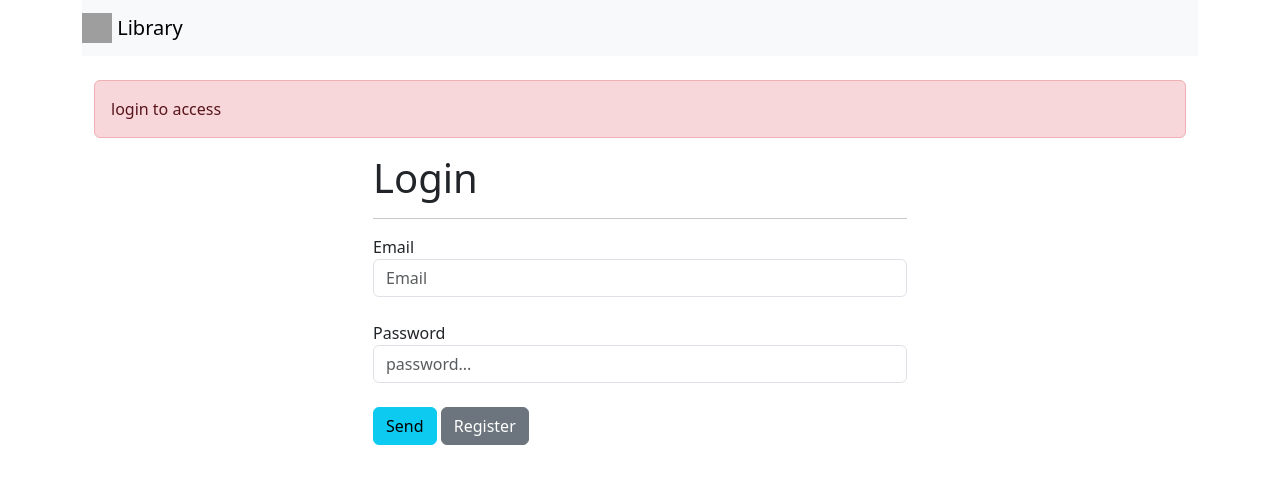
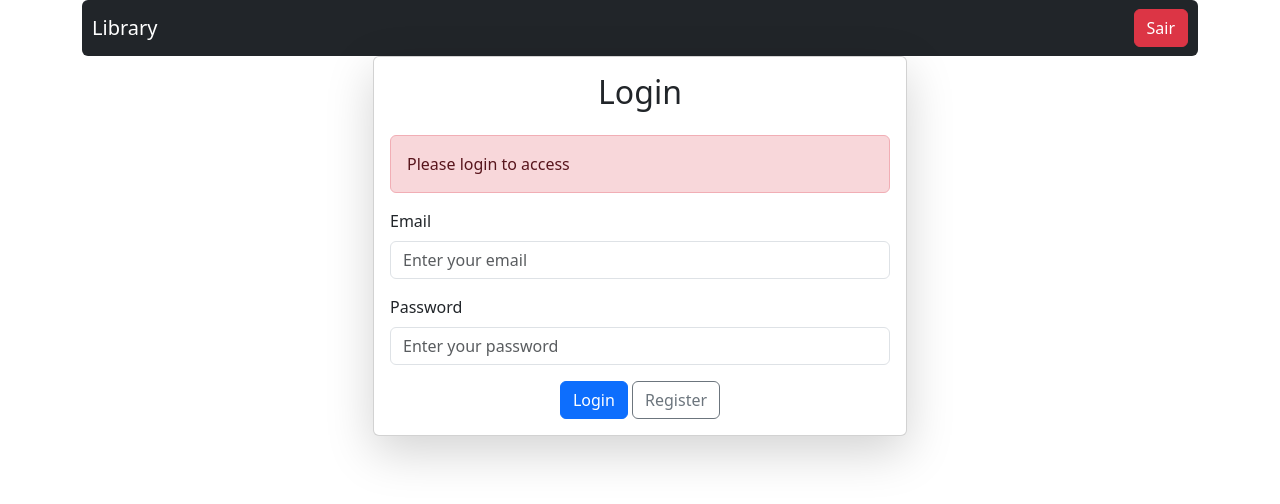
Before and after one commit to Andessonreis/library-py, a Django app: page /auth/login/?status=2 in a window 1280 px wide. Shown: the top 504 px of the page. Run offline with Django 4.2, Linux system fonts and the light colour scheme; grey boxes are pictures that could not be loaded.

Commit message:
updates telas

```diff
--- a/book/admin.py
+++ b/book/admin.py
@@ -1,7 +1,8 @@
 from django.contrib import admin
-from . models import Books, Book_category
+from . models import Books, Book_category, Loan
 
 # Register your models here.
 
 admin.site.register(Books)
 admin.site.register(Book_category)
+admin.site.register(Loan)
--- a/book/views.py
+++ b/book/views.py
@@ -1,7 +1,7 @@
 from django.shortcuts import render, redirect
 from django.http import HttpResponse
 from users.models import User
-from .models import Books
+from .models import Books, Book_category,Loan
 # Create your views here.
 
 def home(request):
@@ -17,7 +17,9 @@ def book_views(request, id): #passando a request + o id do livro solicitado
     if request.session.get('user'):
         books = Books.objects.get(id = id) #pega apenas o do botao acessar
         if request.session.get('user') == books.user.id:
-            return render(request, 'book_views.html', {'book': books})
+            category_book = Book_category.objects.filter(user = request.session.get('user'))
+            loans = Loan.objects.filter(book = books)
+            return render(request, 'book_views.html', {'book': books, 'category_book': category_book, 'loans': loans})
         else:
             return HttpResponse('livro não encontrado')
     return redirect('/auth/login/?status=2')
--- a/templates/index.html
+++ b/templates/index.html
@@ -10,13 +10,13 @@
 
 <body>
     <div class="container">
-        <!-- Image and text -->
-        <nav class="navbar navbar-light bg-light">
-            <a class="navbar-brand" href="{% url 'home' %}">
-                <img src="/docs/4.0/assets/brand/bootstrap-solid.svg" width="30" height="30" class="d-inline-block align-top" alt="">
-            Library
+        <nav class="navbar navbar-dark bg-dark rounded">
+            <a class="navbar-brand" href="{% url 'home' %}" style="margin-left: 10px;">
+                Library
             </a>
+            <a href="{% url 'exit_user' %}" class="btn btn-danger" style="margin-right: 10px;">Sair</a>
         </nav>
+
         {% block 'contents' %}
         {% endblock %}
     </div>
--- a/users/templates/login.html
+++ b/users/templates/login.html
@@ -2,48 +2,43 @@
 
 {% block 'title' %} Login {% endblock %}
 
-
 {% block 'contents' %}
 
 <div class="container">
-    <br>
-
-    {% if status == '1'%}
+    <div class="row justify-content-center">
+        <div class="col-md-6">
+            <div class="card shadow-lg">
+                <div class="card-body">
+                    <h2 class="card-title text-center mb-4">Login</h2>
+                    {% if status == '1' %}
                     <div class="alert alert-danger" role="alert">
-        incorrect password or email address
+                        Incorrect password or email address
                     </div>
                     {% endif %}
 
-    {% if status == '2'%}
+                    {% if status == '2' %}
                     <div class="alert alert-danger" role="alert">
-        login to access
+                        Please login to access
                     </div>
                     {% endif %}
 
-    <div class="row">
-        <div class="col-md-3">
-
+                    <form method="post" action="{% url 'validate_login' %}">
+                        {% csrf_token %}
+                        <div class="mb-3">
+                            <label for="email" class="form-label">Email</label>
+                            <input name="email" class="form-control" type="email" placeholder="Enter your email">
                         </div>
-
-        <div class="col-md">
-            <h1>Login</h1>
-            <hr>
-
-            <form method="post" action="{% url 'validate_login' %}">{% csrf_token %}
-                <label>Email</label>
-                <input name="email" class="form-control" type="email" placeholder="Email">
-                <br>
-                <label>Password</label>
-                <input name="password" class="form-control" type="password" placeholder="password...">
-                <br>
-                <input class="btn btn-info btn-md" type="submit" value="Send">
-                <a href="{% url 'register'%}" class="btn btn-secondary btn-md">Register</a>
-                <br>
+                        <div class="mb-3">
+                            <label for="password" class="form-label">Password</label>
+                            <input name="password" class="form-control" type="password" placeholder="Enter your password">
+                        </div>
+                        <div class="text-center">
+                            <button type="submit" class="btn btn-primary">Login</button>
+                            <a href="{% url 'register' %}" class="btn btn-outline-secondary">Register</a>
+                        </div>
                     </form>
-
                 </div>
-        <div class="col-md-3">
-
+            </div>
         </div>
     </div>
 </div>
--- a/users/views.py
+++ b/users/views.py
@@ -8,11 +8,15 @@ from hashlib import sha256
 
 
 def login(request):
+    if request.session.get('user'):
+        return redirect('/book/home/')
     status = request.GET.get('status')
     return render(request, 'login.html', {'status': status})
 
 
 def register(request):
+    if request.session.get('user'):
+        return redirect('/book/home/')
     status = request.GET.get("status")
     return render(request, "register.html", {"status": status})
 
```
Also changed, not shown: book/models.py (+12 -4 lines), book/templates/book_views.html (+39 -10 lines), book/templates/home.html (+6 -1 lines), book/migrations/0004_book_category_user.py (added), book/migrations/0005_remove_books_loan_date_remove_books_name_borrowed_and_more.py (added), book/migrations/0006_alter_loan_name_borrowed.py (added), book/migrations/0007_alter_loan_name_borrowed.py (added), book/migrations/0008_alter_loan_loan_date_alter_loan_return_date.py (added), book/migrations/0009_remove_loan_running_time.py (added), db.sqlite3. Lines whose indentation alone changed are shown as unchanged.
